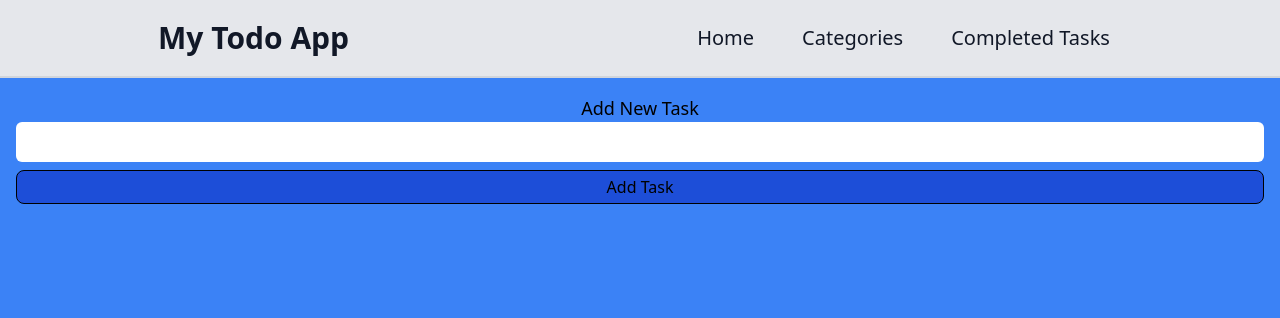
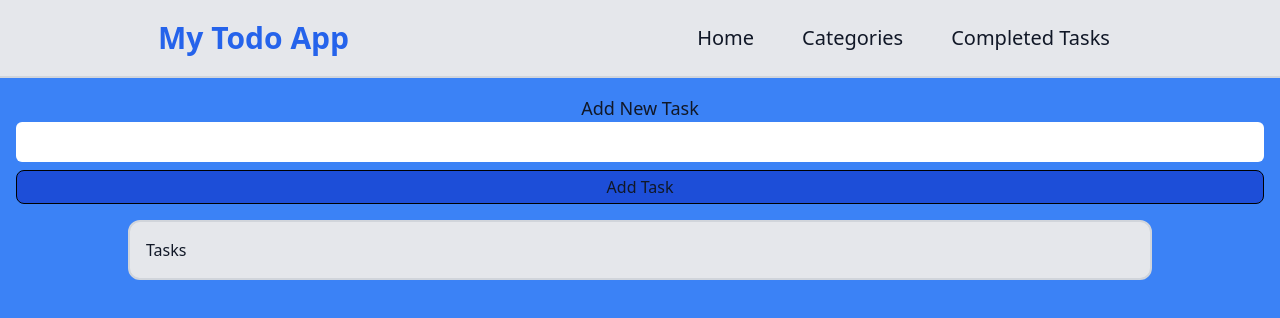
Before and after one commit to Riyaazct/todo-list-react, a React (Create React App) app in the folder client/: page / in a window 1280 px wide. Shown: the top 318 px of the page. Built offline with nearby package versions, Linux system fonts and the light colour scheme.

Commit message:
update layout of component

```diff
--- a/client/src/App.js
+++ b/client/src/App.js
@@ -1,11 +1,13 @@
 import NavBar from "./components/NavBar";
 import NewTask from "./components/NewTask";
+import Tasks from "./components/Tasks";
 
 function App() {
   return (
-    <div className="App">
+    <div className="App bg-blue-500 h-full">
       <NavBar />
       <NewTask />
+      <Tasks />
     </div>
   );
 }
--- a/client/src/components/NavBar.js
+++ b/client/src/components/NavBar.js
@@ -11,7 +11,7 @@ const NavBar = () => {
 
   return (
     <div className="w-screen bg-gray-200 border-b-2 border-gray-300 md:flex justify-around">
-      <h1 className="text-gray-900 p-3 text-2xl font-bold md:mt-2 lg:text-3xl ">
+      <h1 className="text-blue-600 p-3 text-2xl font-bold md:mt-2 lg:text-3xl ">
         My Todo App
       </h1>
       <BiMenuAltRight
--- a/client/src/components/NewTask.js
+++ b/client/src/components/NewTask.js
@@ -2,7 +2,7 @@ import React from "react";
 
 const NewTask = () => {
   return (
-    <div className="h-screen w-auto p-4 bg-blue-500">
+    <div className="h-full w-auto p-4">
       <div className="w-full h-full text-center">
         <form>
           <label className="text-lg font-" htmlFor="input">
--- a/client/src/components/Tasks.js
+++ b/client/src/components/Tasks.js
@@ -0,0 +1,11 @@
+import React from "react";
+
+const Tasks = () => {
+  return (
+    <div className="w-[80%] bg-gray-200 border-gray-300 border-2 h-full m-auto rounded-xl p-4">
+      <h1>Tasks</h1>
+    </div>
+  );
+};
+
+export default Tasks;
--- a/client/src/index.css
+++ b/client/src/index.css
@@ -6,4 +6,7 @@
   button {
     @apply bg-blue-700 py-1 rounded-lg w-[100px] border-black border-[1px];
   }
+  body {
+    @apply bg-blue-500 text-gray-900;
+  }
 }
```
Also changed, not shown: client/src/dummyData.json (added, +23 -0 lines).
